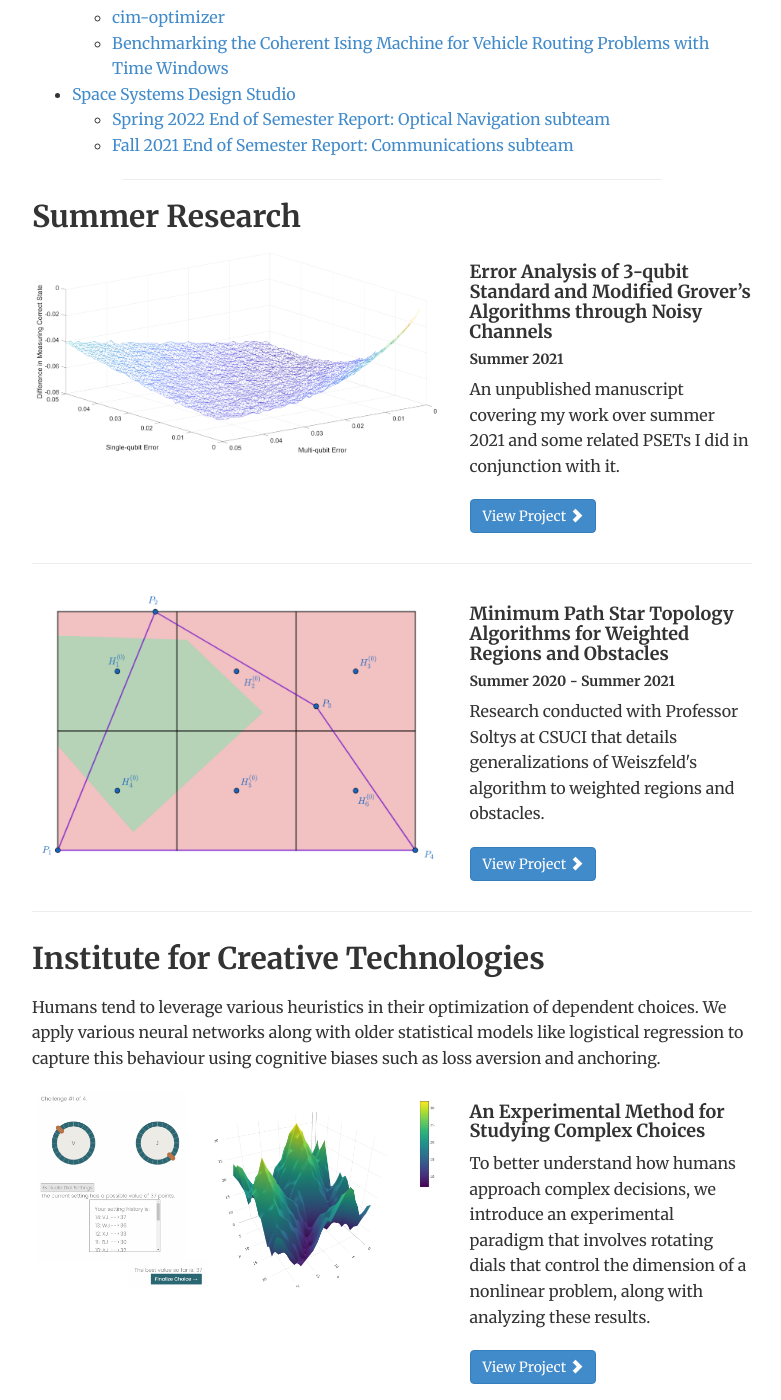
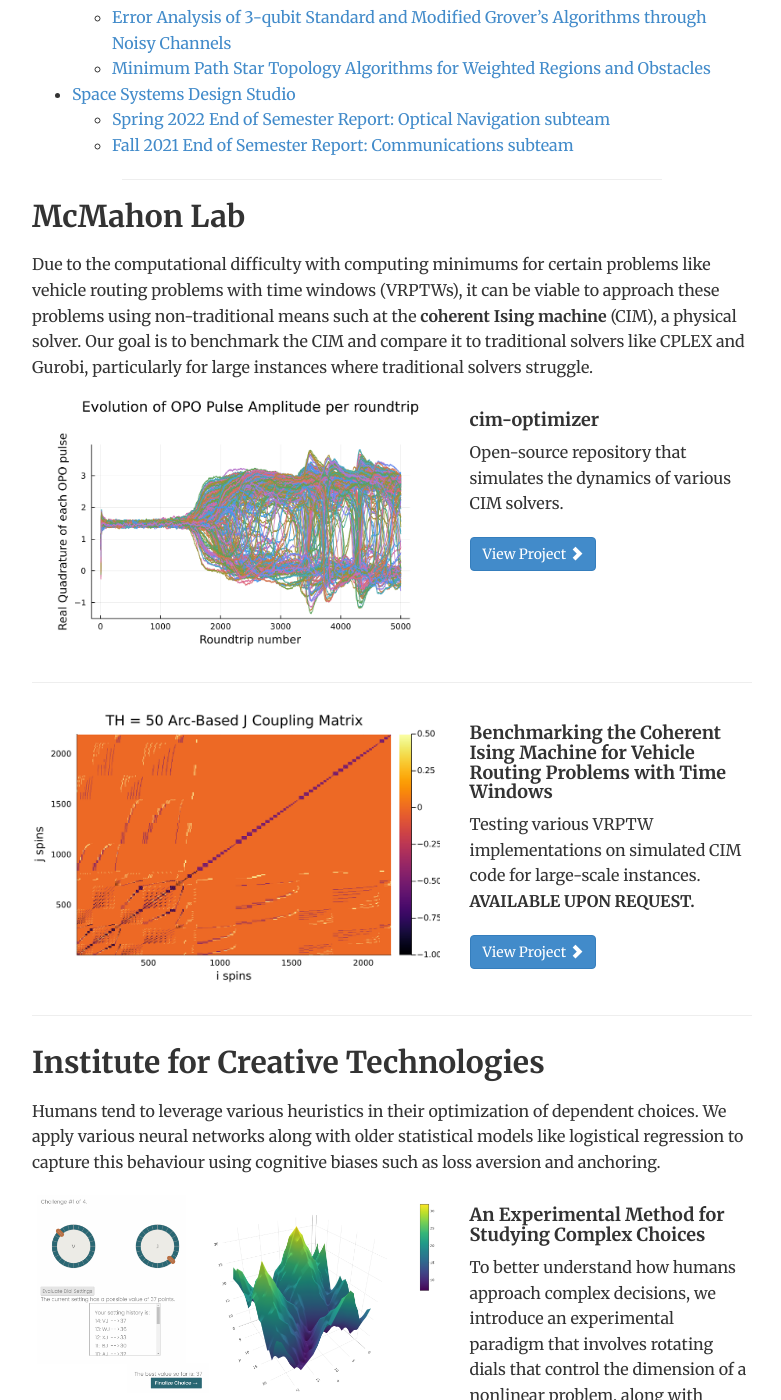
Before and after one commit to tylertking/tylertking.github.io, a Jekyll site: the page built from research/index.html, in a window 1280 px wide and 1400 px high, scrolled down 449 px. Shown: the whole window, without its empty margins (248-1029 px from the left). Built offline with Jekyll 4.4.1, drawn with Linux system fonts in a browser that asks for light colours; some of the changed text lies outside the part shown.

Commit message:
Update index.html

```diff
--- a/research/index.html
+++ b/research/index.html
@@ -15,17 +15,6 @@
 
 <center><hr width="75%"></center>
 
-<h2>Summer Research</h2>
-<p></p>
-<p>  </p>
-
-{% include project-blurb.html inDepth="miscellaneous/qc.html" preview="resplot.PNG" subtitle="Summer 2021" title="Error Analysis of 3-qubit Standard and Modified Grover’s Algorithms through Noisy Channels" description="An unpublished manuscript covering my work over summer 2021 and some related PSETs I did in conjunction with it."%}
-{% include project-blurb.html inDepth="miscellaneous/startopology.html" preview="weighted regions 2.PNG" subtitle="Summer 2020 - Summer 2021" title="Minimum Path Star Topology Algorithms for Weighted Regions and Obstacles" description="Research conducted with Professor Soltys at CSUCI that details generalizations of Weiszfeld's algorithm to weighted regions and obstacles."%}
-
-<h2>Institute for Creative Technologies</h2>
-<p></p>
-<p> Humans tend to leverage various heuristics in their optimization of dependent choices. We apply various neural networks along with older statistical models like logistical regression to capture this behaviour using cognitive biases such as loss aversion and anchoring. </p>
-{% include project-blurb.html inDepth="ICT/complex_choices.html" preview="landscapePicture2 (1).png" title="An Experimental Method for Studying Complex Choices" description="To better understand how humans approach complex decisions, we introduce an experimental paradigm that involves rotating dials that control the dimension of a nonlinear problem, along with analyzing these results."%}
 
 <h2>McMahon Lab</h2>
 <p></p>
@@ -34,6 +23,20 @@
 {% include project-blurb.html inDepth="https://github.com/mcmahon-lab/cim-optimizer" preview="nativeQUBOthing.PNG" title="cim-optimizer" description="Open-source repository that simulates the dynamics of various CIM solvers."%}
 {% include project-blurb.html preview="arcbasedcoupling.png"  title="Benchmarking the Coherent Ising Machine for Vehicle Routing Problems with Time Windows" description="Testing various VRPTW implementations on simulated CIM code for large-scale instances. <b> AVAILABLE UPON REQUEST. </b>"%}
 
+<h2>Institute for Creative Technologies</h2>
+<p></p>
+<p> Humans tend to leverage various heuristics in their optimization of dependent choices. We apply various neural networks along with older statistical models like logistical regression to capture this behaviour using cognitive biases such as loss aversion and anchoring. </p>
+{% include project-blurb.html inDepth="ICT/complex_choices.html" preview="landscapePicture2 (1).png" title="An Experimental Method for Studying Complex Choices" description="To better understand how humans approach complex decisions, we introduce an experimental paradigm that involves rotating dials that control the dimension of a nonlinear problem, along with analyzing these results."%}
+
+<h2>Past Summer Research</h2>
+<p></p>
+<p>  </p>
+
+{% include project-blurb.html inDepth="miscellaneous/qc.html" preview="resplot.PNG" subtitle="Summer 2021" title="Error Analysis of 3-qubit Standard and Modified Grover’s Algorithms through Noisy Channels" description="An unpublished manuscript covering my work over summer 2021 and some related PSETs I did in conjunction with it."%}
+{% include project-blurb.html inDepth="miscellaneous/startopology.html" preview="weighted regions 2.PNG" subtitle="Summer 2020 - Summer 2021" title="Minimum Path Star Topology Algorithms for Weighted Regions and Obstacles" description="Research conducted with Professor Soltys at CSUCI that details generalizations of Weiszfeld's algorithm to weighted regions and obstacles."%}
+
+
+
 <h2>Space Systems Design Studio</h2>
 <h5>Cislunar Explorers</h5>
 <p></p>
```
